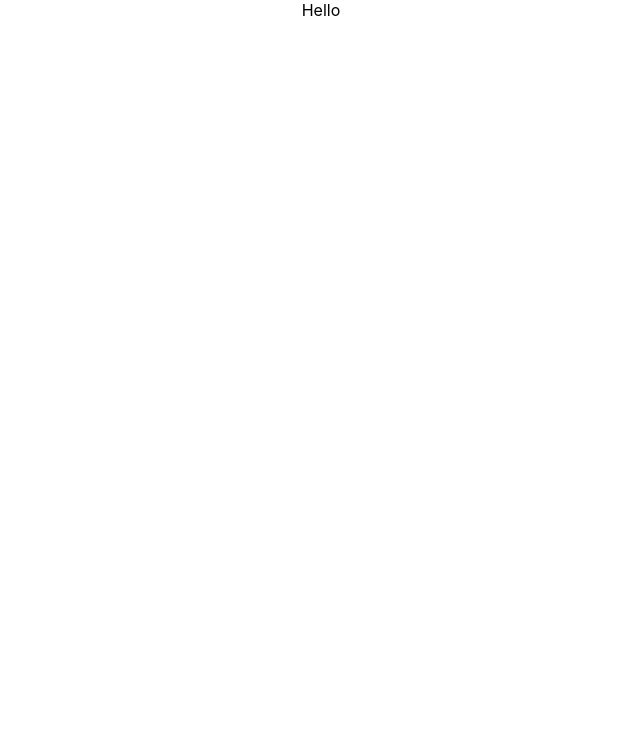
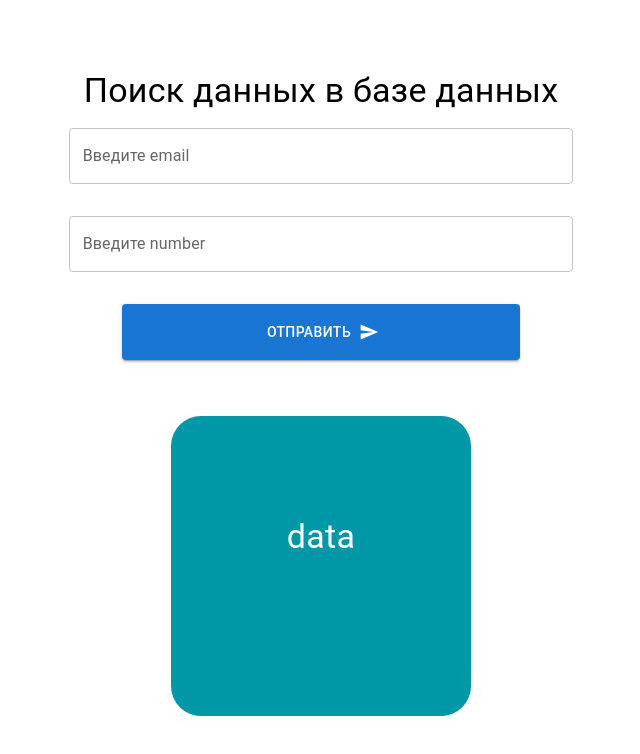
Before and after one commit to VladimirSolo/Authorization_form, a React (Create React App) app in the folder client/: page / in a window 1280 px wide. Shown: the top 754 px of the page, without its empty margins (319-959 px from the left). Built offline with nearby package versions, Linux system fonts and the light colour scheme.

Commit message:
create form and add styles

```diff
--- a/client/src/App.css
+++ b/client/src/App.css
@@ -1,3 +1,14 @@
-.App {
+
+.wrapper {
+  margin-top: 70px;
+  display: flex;
+  flex-direction: column;
+  justify-content: center;
+  align-items: center;
+}
+
+.data {
+  padding-top: 100px;
   text-align: center;
+  color: #ffffff;
 }
--- a/client/src/App.tsx
+++ b/client/src/App.tsx
@@ -1,11 +1,53 @@
-import React from 'react';
+import React, { useRef, useState } from 'react';
 import './App.css';
+import { RegistrationFormForwarded } from './pages/Form/RegistrationForm';
+import { Data, RegistrationFormRef } from './pages/Form/types';
+import LoadingButton from '@mui/lab/LoadingButton';
+import SendIcon from '@mui/icons-material/Send';
+import { Box, Typography } from '@mui/material';
 
 function App() {
+  const [loading, setLoading] = useState(false);
+  const formRef = useRef<RegistrationFormRef | null>(null);
+
+  const handleSubmitForm = async (data: Data) => {
+    console.log(data)
+    setLoading(true);
+    if(data) {
+      setTimeout(() => {
+        setLoading(false)
+      },5000)
+    }
+}
+
+  const handleFormClick = () => {
+    formRef.current?.handleSubmitForm();
+};
   return (
-    <div className="App">
-      Hello
-    </div>
+    <Box className='wrapper' sx={{ 'button': { m: 2, width: '50ch', height: '7ch' } }}>
+      <Typography variant="h4">Поиск данных в базе данных</Typography>
+            <RegistrationFormForwarded ref={formRef} onSubmit={handleSubmitForm}/>
+            <LoadingButton
+                  onClick={handleFormClick}
+                  endIcon={<SendIcon />}
+                  loading={loading}
+                  loadingPosition="end"
+                  variant="contained"
+            >
+                  <span>Отправить</span>
+            </LoadingButton>
+            <Box
+                sx={{
+                  width: 300,
+                  height: 300,
+                  backgroundColor: '#0097a7',
+                  marginTop: 5,
+                  borderRadius: '10%'
+                }}
+            >
+                 <Typography className='data' variant="h4">data</Typography>
+            </Box>
+    </Box>
   );
 }
 
--- /dev/null
+++ b/client/src/pages/Form/RegistrationForm.module.css
@@ -0,0 +1,16 @@
+.box {
+  position: relative;
+}
+p {
+  color: red;
+}
+
+.error {
+  position: absolute;
+  top: 150px;
+}
+
+.err {
+  position: absolute;
+  top: 63px;
+}
--- /dev/null
+++ b/client/src/pages/Form/RegistrationForm.tsx
@@ -0,0 +1,96 @@
+import React, { useImperativeHandle } from 'react';
+import { useForm, Controller } from 'react-hook-form'
+import { Data, RegistrationFormProps, RegistrationFormRef } from './types';
+import { TextField, Box, Stack} from '@mui/material';
+import styles from './RegistrationForm.module.css'
+
+const RegistrationForm: React.ForwardRefRenderFunction<RegistrationFormRef, RegistrationFormProps> = (props, ref) => {
+    const { onSubmit } = props;
+
+    const {
+        handleSubmit,
+        control,
+        formState: { errors }
+    } = useForm<Data>({
+        defaultValues: {
+            email   : '',
+            number: ''
+        }
+    });
+
+    useImperativeHandle(ref, () => ({
+        handleSubmitForm: () => {
+            handleSubmit(onSubmit)();
+        }
+    }));
+
+    return (
+      <Box
+          className={styles.box}
+          component="form"
+          onSubmit={handleSubmit(onSubmit)}
+          sx={{
+            '& .MuiTextField-root': { m:2, width: '50ch' },
+          }}
+      >
+         <Stack
+              spacing={2}
+              justifyContent="center"
+              alignItems="center"
+          >
+              <Controller
+                  name="email"
+                  control={control}
+                  rules={{
+                      required: true,
+                      pattern : {
+                          value  : /^([a-z0-9_\.-]+)@([\da-z\.-]+)\.([a-z\.]{2,6})$/,
+                          message: 'Неккоректный формат адреса почты'
+                      }
+                  }}
+                  render={({ field }) =>
+                      <TextField
+                          {...field}
+                          type="email"
+                          id="outlined-basic"
+                          label="Введите email"
+                          variant="outlined"
+                      />
+                    }
+                />
+                    {errors.email && (
+                        <p className={styles.err}>{errors.email.message}</p>
+                    )}
+              <Controller
+                  name="number"
+                  control={control}
+                  rules={{
+                      required: true,
+                      minLength: {
+                        value: 6,
+                        message: 'Введите 6 цифр'
+                      },
+                      maxLength: {
+                        value: 6,
+                        message: 'Введите 6 цифр'
+                      }
+                  }}
+                  render={({ field }) =>
+                      <TextField
+                          {...field}
+                          id="outlined-basic"
+                          label="Введите number"
+                          variant="outlined"
+                          type="text"
+                      />
+                    }
+                />
+                    {errors.number && (
+                        <p className={styles.error}>{errors.number.message}</p>
+                    )}
+          </Stack>
+        </Box>
+    );
+};
+
+export const RegistrationFormForwarded = React.forwardRef<RegistrationFormRef, RegistrationFormProps>(RegistrationForm);
--- /dev/null
+++ b/client/src/pages/Form/types.ts
@@ -0,0 +1,12 @@
+export interface Data {
+  email: string;
+  number: string;
+}
+
+export interface RegistrationFormProps {
+  onSubmit: (data: Data) => void;
+}
+
+export interface RegistrationFormRef {
+  handleSubmitForm: () => void;
+}
```
Also changed, not shown: client/public/logo192.png (added), client/src/pages/Form/Form.tsx (deleted).
